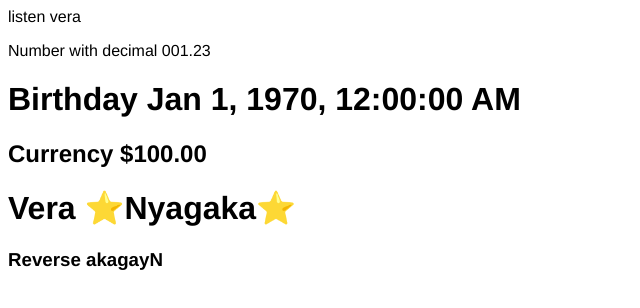
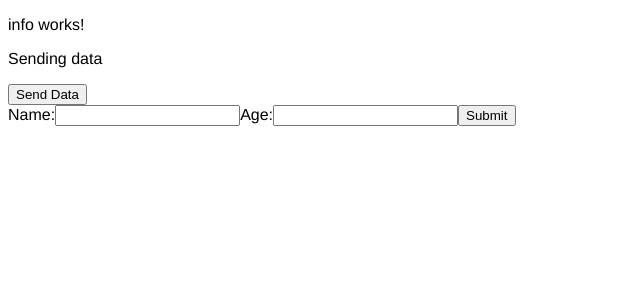
Before and after one commit to veranyagaka/Angular, an Angular app: page /source in a window 1280 px wide. Before the commit this address led to /. Shown: the top 308 px of the page, without its empty margins (0-640 px from the left). Built offline with nearby package versions, Linux system fonts and the light colour scheme.

Commit message:
activated routes

```diff
--- a/src/app/app.component.ts
+++ b/src/app/app.component.ts
@@ -10,17 +10,17 @@ import {ReversePipe} from './reverse.pipes';
 @Component({
   selector: 'app-root',
   standalone: true,
-  //templateUrl: './app.component.html',
+  templateUrl: './app.component.html',
   //template: `<p>Car Listing: {{ display }}</p>`,
   //template: `{{loudMessage | uppercase  }}`,
-  template: `{{loudMessage | lowercase  }}
+  /*template: `{{loudMessage | lowercase  }}
   <p>Number with decimal {{num |number:"3.2-2" }}</p>
   <h1>Birthday {{birthday| date: "medium" }}</h1>
   <h2>Currency  {{currency | currency}}</h2>
   <h1>Vera {{name | star }}</h1>
   <h3>Reverse {{name | reverse}}</h3>
   `,
-
+*/
   styleUrl: './app.component.css',
   imports: [ReversePipe,CommonModule,ItemComponent,RouterOutlet,RouterLink,ReactiveFormsModule,UpperCasePipe,LowerCasePipe,DecimalPipe, DatePipe, CurrencyPipe,StarPipe],
 
--- a/src/app/app.routes.ts
+++ b/src/app/app.routes.ts
@@ -1,7 +1,8 @@
 import {Routes} from '@angular/router';
 
 import { ItemComponent } from './item/item.component';
-
+import { InfoComponent } from './pages/info/info.component';
+import { TargetComponent } from './pages/target/target.component';
 export const routes : Routes =[
     {
         path: '',
@@ -14,4 +15,16 @@ export const routes : Routes =[
         //component: 'ItemComponent',
         component: ItemComponent,
     },
+    {
+        path: 'source',
+        title: 'Source Page',
+
+        component: InfoComponent
+    },
+    {
+        path: 'target',
+        title: 'Target Page',
+
+        component: TargetComponent
+    }
 ];
--- /dev/null
+++ b/src/app/pages/info/info.component.html
@@ -0,0 +1,15 @@
+<p>info works!</p>
+<div>
+    <p>Sending data </p>
+    <button (click)="sendData()">Send Data</button>
+    <form (ngSubmit)="submitForm()" #form="ngForm">
+        <label for="name">Name:</label>
+        <input type="text" id="name" name="name" [(ngModel)]="formData.name" required>
+
+        <label for="age">Age:</label>
+        <input type="number" id="age" name="age" [(ngModel)]="formData.age" required>
+
+        <button type="submit">Submit</button>
+      </form>
+
+</div>
--- /dev/null
+++ b/src/app/pages/info/info.component.ts
@@ -0,0 +1,28 @@
+import { Component } from '@angular/core';
+import { Router } from '@angular/router';
+import { CommonModule } from '@angular/common';
+import { FormsModule } from '@angular/forms';
+@Component({
+  selector: 'app-info',
+  standalone: true,
+  imports: [CommonModule,FormsModule],
+  templateUrl: './info.component.html',
+  styleUrl: './info.component.css'
+})
+export class InfoComponent {
+  constructor(private router: Router) {}
+
+  sendData() {
+    const data = { name: 'John Doe', age: 30 }; // example data
+    this.router.navigate(['/target'], { queryParams: data });
+  }
+  formData = {
+    name: '',
+    age: null
+  };
+  submitForm() {
+    if (this.formData.name && this.formData.age !== null) {
+      this.router.navigate(['/target'], { queryParams: this.formData });
+    }
+  }
+}
--- /dev/null
+++ b/src/app/pages/target/target.component.html
@@ -0,0 +1,10 @@
+<p>target works!</p>
+<!-- target.component.html -->
+<div *ngIf="data; else noData">
+    <p>Received Name: {{ data.name }}</p>
+    <p>Received Age: {{ data.age }}</p>
+    <p>All Data: {{ data | json }}</p>
+  </div>
+  <ng-template #noData>
+    <p>No data received.</p>
+  </ng-template>
--- /dev/null
+++ b/src/app/pages/target/target.component.ts
@@ -0,0 +1,23 @@
+import { Component, OnInit } from '@angular/core';
+import { ActivatedRoute } from '@angular/router';
+import { CommonModule } from '@angular/common';
+@Component({
+  selector: 'app-target',
+  standalone: true,
+  imports: [CommonModule],
+  templateUrl: './target.component.html',
+  styleUrl: './target.component.css'
+})
+export class TargetComponent implements OnInit {
+  data: any;
+
+  constructor(private route: ActivatedRoute) {}
+
+  ngOnInit() {
+    this.route.queryParams.subscribe(params => {
+      this.data = params;
+      console.log('Received data:', this.data);
+    });
+  }
+
+}
```
Also changed, not shown: src/app/app.component.html (+6 -4 lines), src/app/pages/info/info.component.css (added), src/app/pages/target/target.component.css (added), 2 other files (tests, documents, lock files or other folders).
